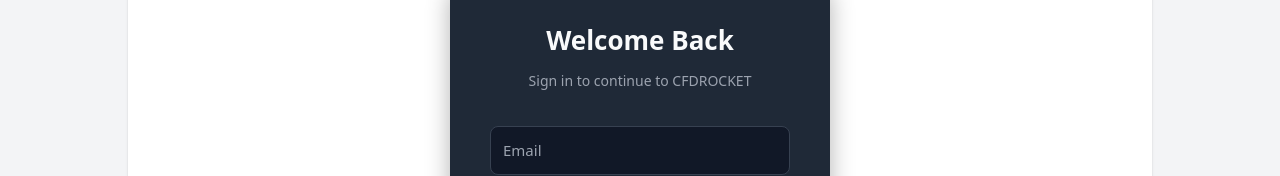
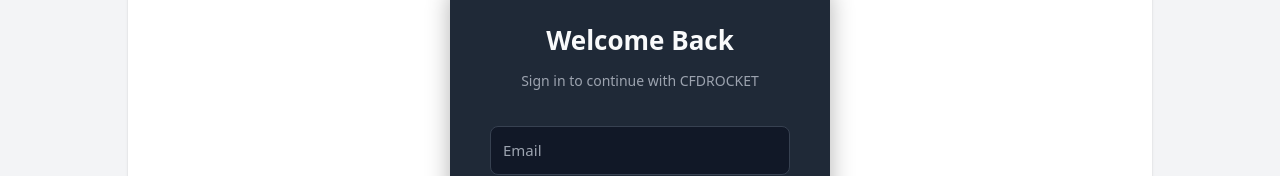
Before and after one commit to leeio01/CFDRocket, a React (Vite) app in the folder frontend/: page / in a window 1280 px wide. Shown: the part 260-436 px from the top of the page. Built offline with nearby package versions, Linux system fonts and the light colour scheme; no server answers.

Commit message:
fixed login error

```diff
--- a/frontend/src/pages/Login.jsx
+++ b/frontend/src/pages/Login.jsx
@@ -1,5 +1,5 @@
 import React, { useState } from "react";
-import { FiEye, FiEyeOff } from "react-icons/fi";
+import { FiEye, FiEyeOff } from "react-icons/fi"; // import eye icons
 import api, { setAuthToken } from "../services/api";
 import { useNavigate } from "react-router-dom";
 
@@ -14,9 +14,7 @@ export default function Login() {
     try {
       const res = await api.post("/api/auth/login", { email, password });
       const { token } = res.data;
-
-      // store token in sessionStorage only
-      sessionStorage.setItem("token", token);
+      localStorage.setItem("token", token);
       setAuthToken(token);
       navigate("/dashboard");
     } catch (err) {
@@ -28,7 +26,7 @@ export default function Login() {
     <div style={styles.wrapper}>
       <form onSubmit={onSubmit} style={styles.form}>
         <h2 style={styles.title}>Welcome Back</h2>
-        <p style={styles.subtitle}>Sign in to continue to CFDROCKET</p>
+        <p style={styles.subtitle}>Sign in to continue with CFDROCKET</p>
 
         <input
           style={styles.input}
```
